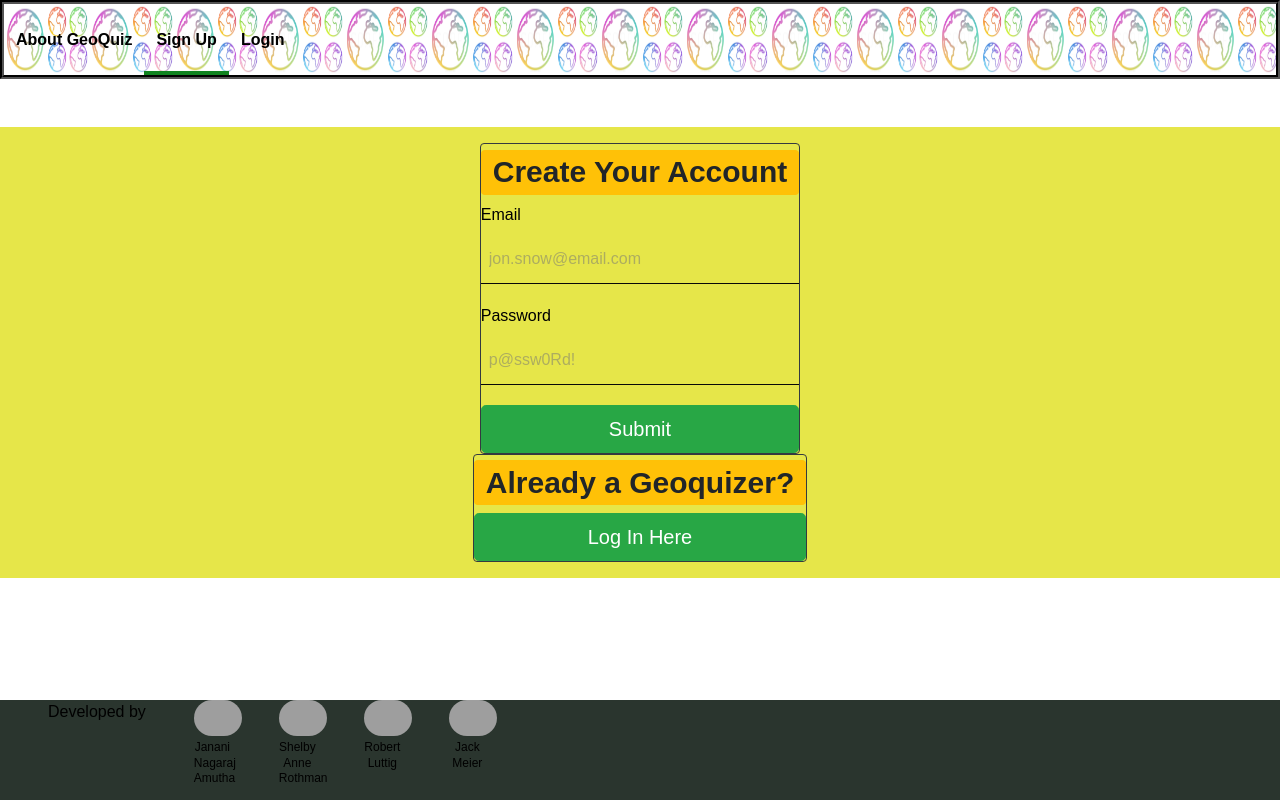
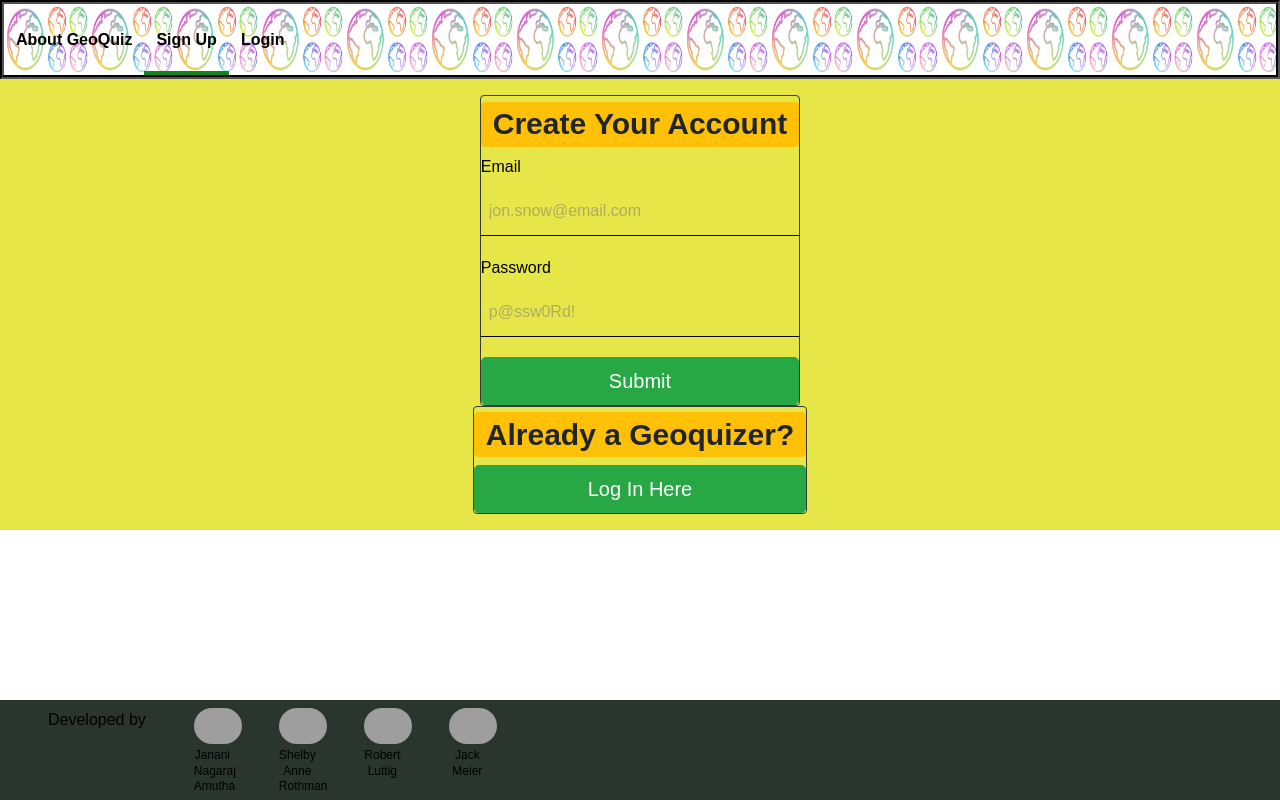
Before and after one commit to robertluttig/geoquiz, a React (Create React App) app in the folder client/: page /signup in a window 1280 px wide. Built offline with nearby package versions, Linux system fonts and the light colour scheme; grey boxes are pictures that could not be loaded.

Commit message:
navbar margin gone

```diff
--- a/client/src/components/Footer/index.js
+++ b/client/src/components/Footer/index.js
@@ -12,7 +12,7 @@ import 'bootstrap/dist/css/bootstrap.min.css';
 
 function Footer() {
     return (
-        <footer className= "footer d-block">
+        <footer className= "footer pt-2 d-block">
             <div className="uk-flex uk-flex-column pl-5">
                 <div className="uk-margin uk-margin-top uk-text-small">
                     Developed by
--- a/client/src/components/Navbar/Navbar.js
+++ b/client/src/components/Navbar/Navbar.js
@@ -32,7 +32,7 @@ function Navbar() {
       </NavLink>
     );
   }
-  return <nav className="Navbar mb-5">{links}</nav>;
+  return <nav className="Navbar">{links}</nav>;
 }
 
 function BrandLink(props) {
```
